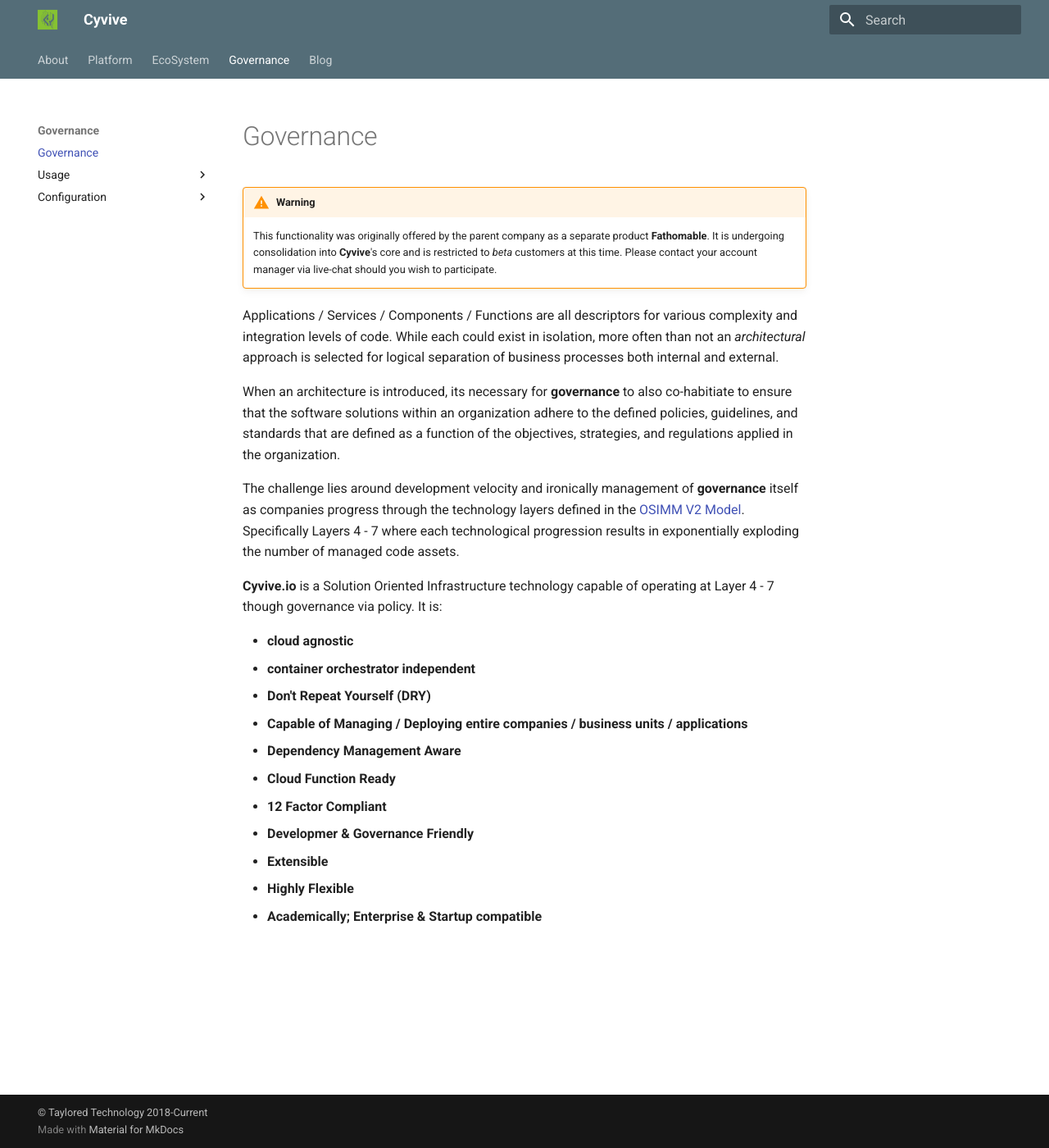
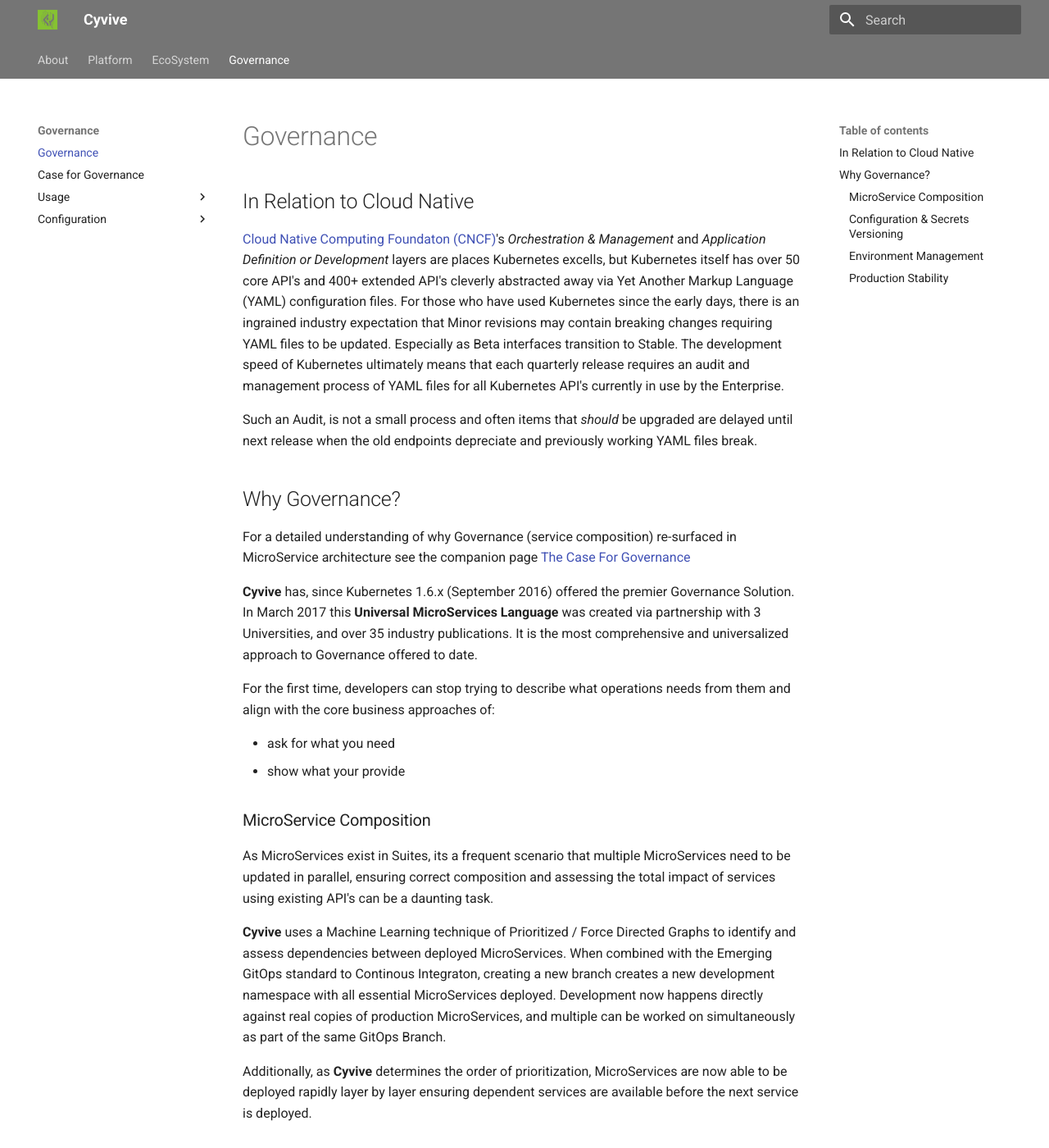
Before and after one commit to cyvive/www, an MkDocs documentation site: the page built from docs/governance/index.md, in a window 1280 px wide and 1400 px high. Shown: the whole window at 82% size. Built offline with MkDocs 1.6.1 and Material for MkDocs 9.7.7, drawn with Linux system fonts in a browser that asks for light colours; old or Windows-style settings are respelled for this version of MkDocs; some of the changed text lies outside the part shown.

Commit message:
docs: basic structure

```diff
--- a/docs/governance/index.md
+++ b/docs/governance/index.md
@@ -1,22 +1,66 @@
-!!! warning
-    This functionality was originally offered by the parent company as a separate product **Fathomable**. It is undergoing consolidation into **Cyvive**'s core and is restricted to _beta_ customers at this time. Please contact your account manager via live-chat should you wish to participate.
+title: Cyvive ~ Change Governance
+description: Understanding Cyvive's Change Governance
 
-Applications / Services / Components / Functions are all descriptors for various complexity and integration levels of code. While each could exist in isolation, more often than not an _architectural_ approach is selected for logical separation of business processes both internal and external.
+## In Relation to Cloud Native
+
+[Cloud Native Computing Foundaton (CNCF)](https://www.cncf.io/)'s *Orchestration & Management* and *Application Definition or Development* layers are places Kubernetes excells, but Kubernetes itself has over 50 core API's and 400+ extended API's cleverly abstracted away via Yet Another Markup Language (YAML) configuration files. For those who have used Kubernetes since the early days, there is an ingrained industry expectation that Minor revisions may contain breaking changes requiring YAML files to be updated. Especially as Beta interfaces transition to Stable. The development speed of Kubernetes ultimately means that each quarterly release requires an audit and management process of YAML files for all Kubernetes API's currently in use by the Enterprise.
+
+Such an Audit, is not a small process and often items that *should* be upgraded are delayed until next release when the old endpoints depreciate and previously working YAML files break.
+
+## Why Governance?
+
+For a detailed understanding of why Governance (service composition) re-surfaced in MicroService architecture see the companion page [The Case For Governance](./case-for.md)
+
+**Cyvive** has, since Kubernetes 1.6.x (September 2016) offered the premier Governance Solution. In March 2017 this **Universal MicroServices Language** was created via partnership with 3 Universities, and over 35 industry publications. It is the most comprehensive and universalized approach to Governance offered to date.
+
+For the first time, developers can stop trying to describe what operations needs from them and align with the core business approaches of:
+
+- ask for what you need
+- show what your provide
+
+### MicroService Composition
+
+As MicroServices exist in Suites, its a frequent scenario that multiple MicroServices need to be updated in parallel, ensuring correct composition and assessing the total impact of services using existing API's can be a daunting task.
+
+**Cyvive** uses a Machine Learning technique of Prioritized / Force Directed Graphs to identify and assess dependencies between deployed MicroServices. When combined with the Emerging GitOps standard to Continous Integraton, creating a new branch creates a new development namespace with all essential MicroServices deployed. Development now happens directly against real copies of production MicroServices, and multiple can be worked on simultaneously as part of the same GitOps Branch.
+
+Additionally, as **Cyvive** determines the order of prioritization, MicroServices are now able to be deployed rapidly layer by layer ensuring dependent services are available before the next service is deployed.
+
+### Configuration & Secrets Versioning
+
+While 12Factor specifies that application configuration should be entirely through Environmental Variables, their population must be managed. In an Agnostic Cloud view, the safest place for configuration management is in Git as part of the emerging GitOps approach.
+
+**Cyvive** builds on this approach, by utilizing Zero Trust Secrets, and tiers of Configuration Management. Whenever a change happens to the original Git repository, Cyvive versions the new configuration and manages its promotion through the cluster, incrementally rolling it out until prooven that the new configuration is safe for production consumption.
+
+### Environment Management
+
+Every Enterprise has several environment types. With the benefit of Kubernetes the prior physical environments are now logical via NameSpaces. But environmental permutations are also simpler increasing risk that environments may drift from their desired configuration.
+
+**Cyvive** has four Core **Operating Environment** Technology Descriptors:
+
+- development
+- high availability
+- performance
+- production
+
+Any number of NameSpaces can be populated from these core descriptors, each maintaning independent versioning and state of currently deployed applications additionally respecting MicroService Composition, configuration and secret versions.
+
+Additionally configuration follows a prioritization based approach where configuration can be overriden and inherited as required:
+
+1. Environment
+2. Suite / Group
+3. MicroService
+4. Function
+
+### Production Stability
+
+This **Universal MicroService Language** enables an unprecidented portability and co-ordination between Kubernetes clusters and workloads. It also, by default enables **Continous Deployment / Promotion** where each container is now a *production candidate* pushed through more complex environments until proven safe to run in production.
+
+**Cyvive** utilises *Shadow Traffic Replication* between the Production and Performance (names able to be changed to match internal standards) environments as the final validation of application stability.
+
+Additionally, this flexibility allows **Cyvive** to be Cloud Agnostic, in that *Premptive Instances* can be effectively used for scaling workloads and indeed the entire company's infrastructure can be migrated to whichever public cloud provides the best price for the current hour of *Premptive Instance* lease.
 
 When an architecture is introduced, its necessary for **governance** to also co-habitiate to ensure that the software solutions within an organization adhere to the defined policies, guidelines, and standards that are defined as a function of the objectives, strategies, and regulations applied in the organization.
 
-The challenge lies around development velocity and ironically management of **governance** itself as companies progress through the technology layers defined in the [OSIMM V2 Model](http://www.opengroup.org/soa/source-book/osimmv2/p2.htm). Specifically Layers 4 - 7 where each technological progression results in exponentially exploding the number of managed code assets.
-
-**Cyvive.io** is a Solution Oriented Infrastructure technology capable of operating at Layer 4 - 7 though governance via policy. It is:
-
-- **cloud agnostic**
-- **container orchestrator independent**
-- **Don't Repeat Yourself (DRY)**
-- **Capable of Managing / Deploying entire companies / business units / applications**
-- **Dependency Management Aware**
-- **Cloud Function Ready**
-- **12 Factor Compliant**
-- **Developmer & Governance Friendly**
-- **Extensible**
-- **Highly Flexible**
-- **Academically; Enterprise & Startup compatible**
+!!! warning
+    This functionality was originally offered by the parent company as a separate product **Fathomable**. It is undergoing consolidation into **Cyvive**'s core and is restricted to _beta_ customers at this time. Please contact your account manager via live-chat should you wish to participate.
--- a/docs/platform/index.md
+++ b/docs/platform/index.md
@@ -0,0 +1,80 @@
+title: Cyvive ~ Immutable Operational Platform
+description: Understanding Cyvive's Immutable Operational Platform
+
+## In Relation to Cloud Native
+
+[Cloud Native Computing Foundaton (CNCF)](https://www.cncf.io/) graduated two significant projects that have disrupted the Information Technology industry at a scarcely precedented scale. **Kubernetes** and **ContainerD**. It is no co-incidence that **Cyvive** is an enabler for both technologies.
+
+- **Kubernetes** has been utilized and supported by Cyvive since September 2016 (Kubernetes 1.6.x)
+- **ContainerD** literally provides the operating system Cyvive has utilized since shortly after Google Kubernetes Engine was released, making us one of the early adopters of the technology.
+
+## Enterprise Acceleration
+
+**Speed, Scale, Margin**; is the core mantra of most (if not all) Enterprise today. In fact, such is the drive for these three key factors, that the restraint on progress is no longer human related, but reaction related. A clear example in point is, churn rate for unorchestrated containers is roughly once every **6 days**, wherease orchestrated containers are **2x a day**, or 12 times faster. If your infrastructure is capable of operating at scale and speed, development will rise to meet the restraints.
+
+### Security
+
+With the advent of *DevSecOps* there is sane reason why Security is not defacto included with *Speed, Scale, Margin*. For **Cyvive**, security is so critical that every part of its operation puts security first. Notable functionality being:
+
+- †Immutability: Every deployed node is Immutable. From the Control plane, through to storage nodes. If a breach did occur, the node can be terminated without adverse affects to the workload.
+- Container Certification: Containers are by default blacklisted from deployment into Kubernetes, unless they pass required security rules such as *No CVE's present that a patch is available for*
+- †Deploys into existing Enterprise Setup Cloud Network
+- †Cloud Provisioning continually reviewed and developed in conjunction with Cloud Certified Engineers
+- †TTY and SSH disabled by default on *all* Nodes. Immutable nodes have no need of terminal interactions
+- †Transparency of data packets sent for Billing purposes
+- †No Vendor Access to Cloud. Your Cloud contains sensitive business data, as a Vendor we shouldn't have access to it, even in debugging and assistance situations, our only access is via screenshare.
+- †Isolation of System and Kubernetes schedulled workloads. There is no physical method available within the Node for Kubernetes workloads to interact with System Container processes as ContainerD provides solid namespace separation
+- †ETCD access disabled. Control plane is and should be the only allowed mechanism to access Kubernetes core database
+- †Workload Isolation & Security Advantages of Virtual Machines (VM) for Containers
+- †Zero Trust Secrets.
+- †Upgrade Flexibility. Just because **Cyvive** releases an upgrade, it shouldn't necessitate the upgrade of a working cluster. Enterprise has the choice of which upgrades they want to apply and when
+
+† Marked items were premiered by Cyvive as a Kubernetes Operational Platform
+
+**Networking Security**
+
+- Ingress & Egress
+- NameSpace Level Isolation, permitting custom bridging should it be necessary
+- Multi-Cluster Policy Enforecment (or Multi-Cloud Provider as **Cyvive** is cloud agnostic)
+- †Safe Shadow Traffic Replication (automatic disposal of shadow responses)
+- Transparent Encryption between Nodes
+- Tagging and tracing of routed packets
+- Availability Zone and DataCentre aware networking
+
+† Marked items were premiered by Cyvive as a Kubernetes Operational Platform
+
+### Scale
+
+**Cyvive** is designed to operate at datacenter scale. Its not unusual for some clients to run 2,500+ nodes at 500 containers per node. In Hybrid, Bare Metal or Cloud environments.
+
+When it comes to replacing a DataCenter, the following are important for enablement:
+
+- †Choice of upgrade paths. Availability Zone blackout or Per Instance Type
+- †CPU Architecture options. AMD64 or AARM64 are both supported
+- Persistent Storage available within the Cluster. ZFS management, and replication functionality baked-in
+- †Control Plane AutoRecovery and Healing.
+- †Control Plane resizing based on node demand.
+- Multi-Cloud or Agnostic implementation.
+- Capable of Policy Enforcement *without* Mesh Network, spanning multiple clusters.
+- †ETCD Persistence, Recovery and Snapshotting
+
+† Marked items were premiered by Cyvive as a Kubernetes Operational Platform
+
+### Margin
+
+Cloud Providers are in fierce competition with eachother, and the balance of power has never been so in favour of the customer. Specifically, the utilization of *Spot* or *Premptive* instances allows a per-hour billing and cost optimization previously untapped. Provided you can migrate the bulk of your Information Technology infrastrcture every hour. With **Cyvive**, you can, and that's not all:
+
+**Cyvive** is the premier continual Kubernetes optimization platform within the following specifications:
+
+- Repacking or Condensing of Running services and provisioned infrastructure every 10 minutes. (6 times per hour)
+- †Deep understanding of accessible verses system reserved infrastructure resource allocation
+- †Continual progression with all major cloud providers optimizing Cloud Provisioning against billing functions and reduced spending.
+- Network throughput measured at twice that of standard loopback
+- †Kubernetes Control Plane Resizing
+- ETCD Stacked on the Control Plane, no additional dedicated ETCD instances are required.
+
+† Marked items were premiered by Cyvive as a Kubernetes Operational Platform
+
+### Speed
+
+To gain a full understanding of the Speed benefits **Cyvive** offers, visit the [Governance](../governance/index.md) area.
--- a/mkdocs.yml
+++ b/mkdocs.yml
@@ -8,7 +8,7 @@ theme:
   name: 'material'
   language: 'en'
   palette:
-    primary: 'blue grey'
+    primary: 'grey'
     accent: 'lime'
   logo: 'images/logo.png'
   favicon: 'images/favicon.ico'
@@ -38,6 +38,7 @@ pages:
     - 'Understanding': 'ecosystem/index.md'
   - 'Governance':
     - 'Understanding': 'governance/index.md'
+    - 'Case for Governance': 'governance/case-for.md'
     - 'Usage':
       - 'Developer': 'governance/usage/developer.md'
       - 'Govenor': 'governance/usage/govenor.md'
@@ -47,5 +48,5 @@ pages:
       - 'Component': 'governance/configuration/index.md'
       - 'Groups': 'governance/configuration/groups.md'
       - 'Templates': 'governance/configuration/templates.md'
-  - 'Blog':
-    - 'itstarts': 'blog/itstarts.md'
+        #  - 'Blog':
+        #- 'itstarts': 'blog/itstarts.md'
```
Also changed, not shown: docs/ecosystem/index.md (+24 -0 lines), docs/governance/case-for.md (added, +93 -0 lines), docs/index.md (+10 -11 lines), 2 other files.
